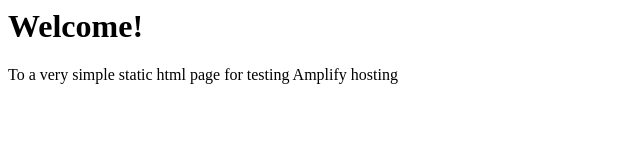
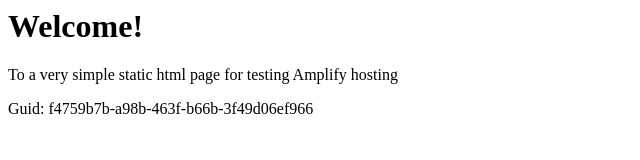
Before and after one commit to aws-aemilia-mxp/Github-PR-Commit-Integration-Test-DoNotTouch-Gith-OKSLNVO2-v1-prod-eu-south-1, a website: page src/index.html in a window 1280 px wide. Shown: the whole page, without its empty margins (0-640 px from the left). Drawn offline with Linux system fonts and the light colour scheme.

Commit message:
commit from integ tests

```diff
--- a/src/index.html
+++ b/src/index.html
@@ -1,3 +1,5 @@
+
+
 <html lang="en">
 
 <head>
@@ -10,6 +12,6 @@
 <body>
     <h1>Welcome!</h1>
     <p>To a very simple static html page for testing Amplify hosting</p>
-</body>
+    <p>Guid: f4759b7b-a98b-463f-b66b-3f49d06ef966</p></body>
 
 </html>
```
